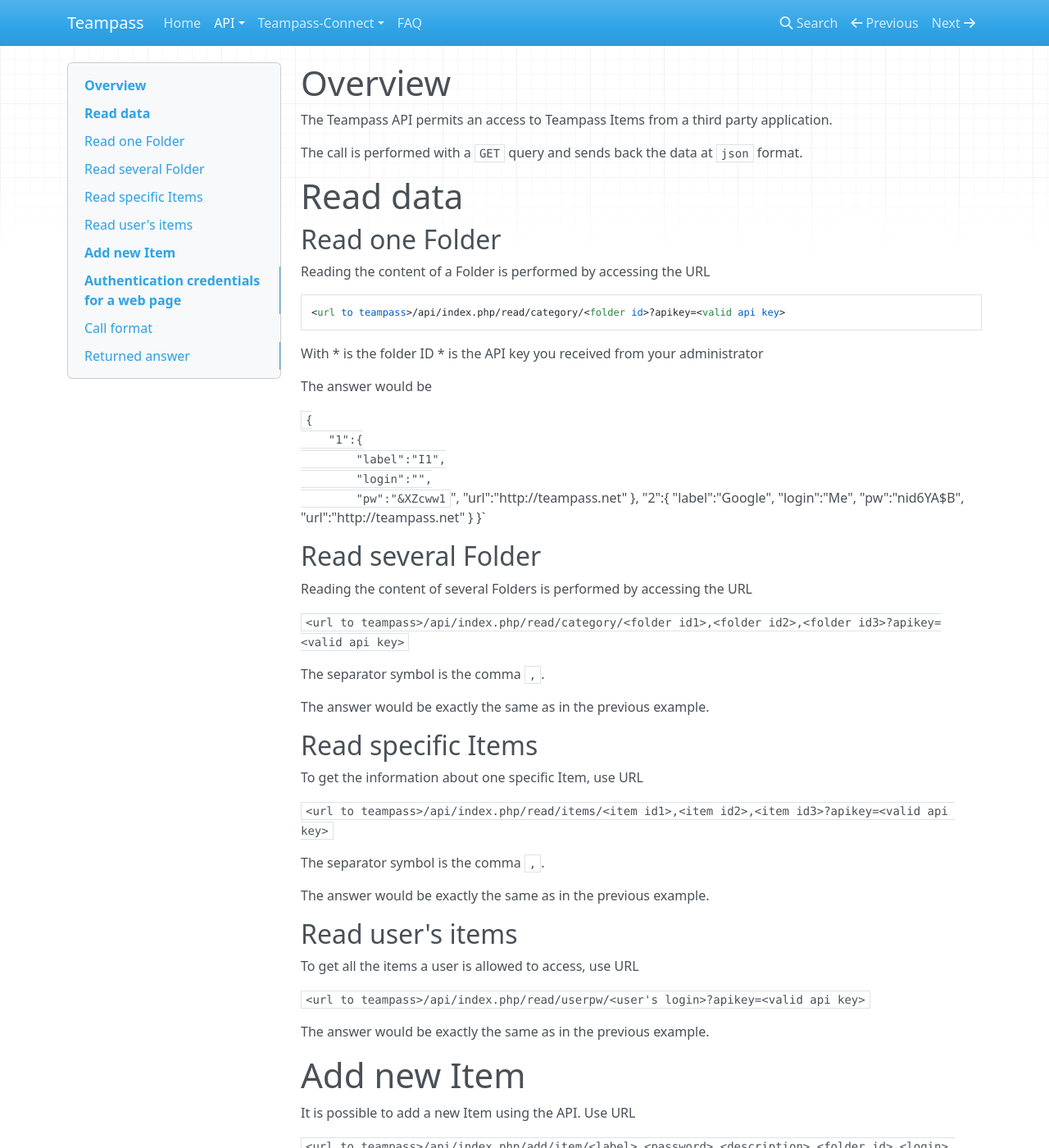
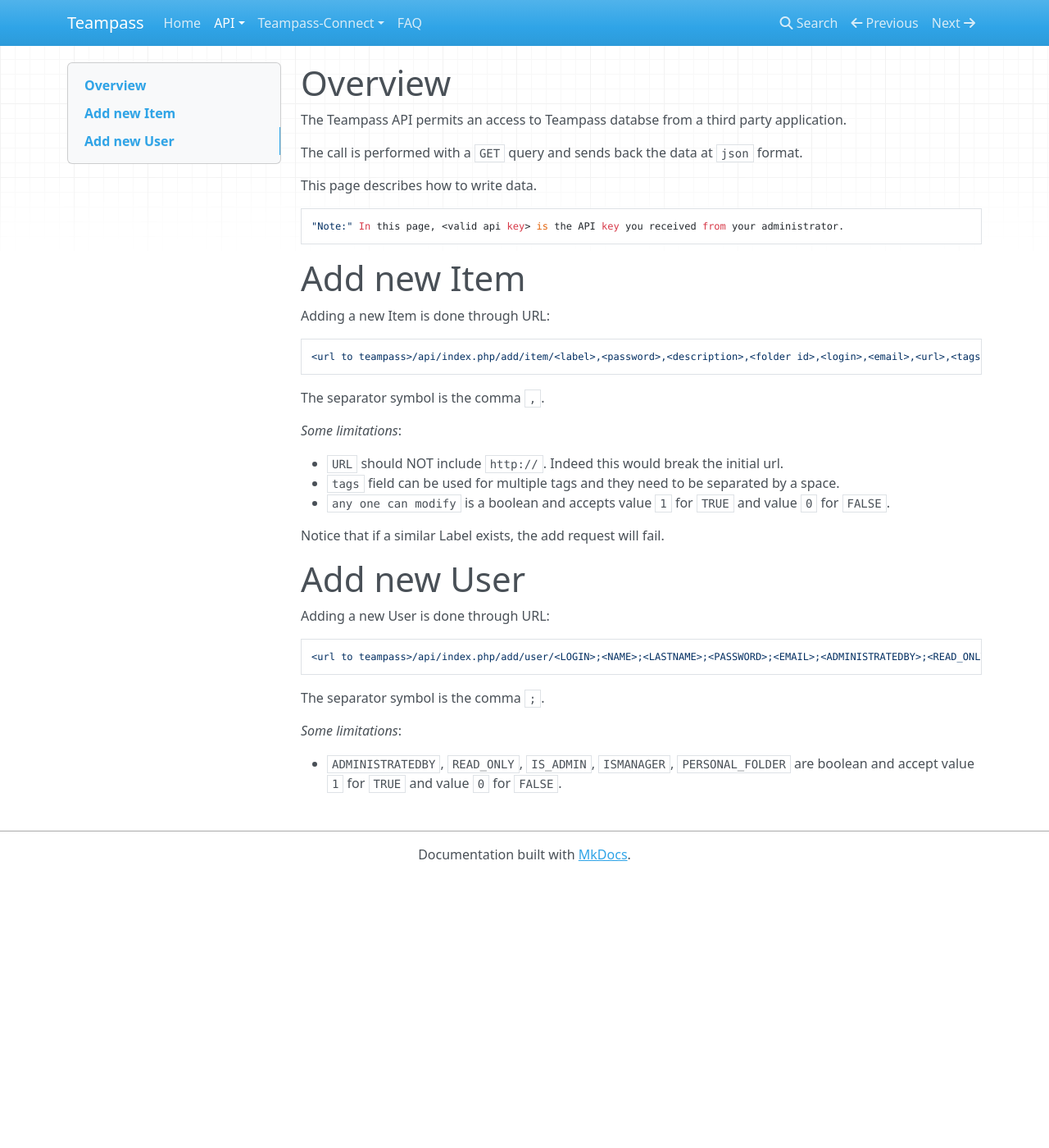
Before and after one commit to nilsteampassnet/teampass_doc, an MkDocs documentation site: the page built from docs/api/api-write.md, in a window 1280 px wide and 1400 px high. Shown: the whole window at 82% size. Built offline with MkDocs 1.6.1, drawn with Linux system fonts in a browser that asks for light colours; nearby versions of some CDN libraries; old or Windows-style settings are respelled for this version of MkDocs; some of the changed text lies outside the part shown.

Commit message:
Updated api-write.md

````diff
--- a/docs/api/api-write.md
+++ b/docs/api/api-write.md
@@ -1,71 +1,20 @@
 # Overview
 
-The Teampass API permits an access to Teampass Items from a third party application.
+The Teampass API permits an access to Teampass databse from a third party application.
 
 The call is performed with a `GET` query and sends back the data at `json` format.
 
-# Read data
+This page describes how to write data.
 
-## Read one Folder
-
-Reading the content of a Folder is performed by accessing the URL
-
-	<url to teampass>/api/index.php/read/category/<folder id>?apikey=<valid api key>
-
-With
-* <folder id> is the folder ID
-* <valid api key> is the API key you received from your administrator
-
-The answer would be
-
-`{
-	"1":{
-		"label":"I1",
-		"login":"",
-		"pw":"&XZcww1`",
-		"url":"http://teampass.net"
-	},
-	"2":{
-		"label":"Google",
-		"login":"Me",
-		"pw":"nid6YA$B",
-		"url":"http://teampass.net"
-	}
-}`
-
-## Read several Folder
-
-Reading the content of several Folders is performed by accessing the URL
-
-`<url to teampass>/api/index.php/read/category/<folder id1>,<folder id2>,<folder id3>?apikey=<valid api key>`
-
-The separator symbol is the comma ` , `.
-
-The answer would be exactly the same as in the previous example.
-
-## Read specific Items
-
-To get the information about one specific Item, use URL
-
-`<url to teampass>/api/index.php/read/items/<item id1>,<item id2>,<item id3>?apikey=<valid api key>`
-
-The separator symbol is the comma ` , `.
-
-The answer would be exactly the same as in the previous example.
-
-## Read user's items
-
-To get all the items a user is allowed to access, use URL
-
-`<url to teampass>/api/index.php/read/userpw/<user's login>?apikey=<valid api key>`
-
-The answer would be exactly the same as in the previous example.
+	"Note:" In this page, <valid api key> is the API key you received from your administrator.
 
 # Add new Item
 
-It is possible to add a new Item using the API. Use URL
+Adding a new Item is done through URL:
 
-`<url to teampass>/api/index.php/add/item/<label>,<password>,<description>,<folder id>,<login>,<email>,<url>,<tags>,<any one can modify>?apikey=<valid api key>`
+```yaml
+<url to teampass>/api/index.php/add/item/<label>,<password>,<description>,<folder id>,<login>,<email>,<url>,<tags>,<any one can modify>?apikey=<valid api key>
+```
 
 The separator symbol is the comma ` , `.
 
@@ -77,29 +26,15 @@ The separator symbol is the comma ` , `.
 
 Notice that if a similar Label exists, the add request will fail.
 
-# Authentication credentials for a web page
+# Add new User
 
-The API returns the `LOGIN` and `PASSWORD` based upon an `URL` sent in entry.
+Adding a new User is done through URL:
 
-## Call format
+```yaml
+<url to teampass>/api/index.php/add/user/<LOGIN>;<NAME>;<LASTNAME>;<PASSWORD>;<EMAIL>;<ADMINISTRATEDBY>;<READ_ONLY>;<ROLE1,ROLE2,...>;<IS_ADMIN>;<ISMANAGER>;<PERSONAL_FOLDER>?apikey=<VALID API KEY>
+```
+The separator symbol is the comma ` ; `.
 
-`<url to teampass>/api/index.php/auth/<PROTOCOL>/<URL>/<user login>/<user password>?apikey=<VALID API KEY>`
+*Some limitations*:
 
-With:
-
-* < PROTOCOL > : is the protocol used for the URL (example: http|https|ftp|...)
-* < URL > : is the URL without the protocol (example: http://www.teampass.net becomes www.teampass.net)
-* < user login > : user's login
-* < user password > : user clear password
-* < VALID API KEY > : api key for access validation
-
-```
-Example: https://127.0.0.1/teampass/api/index.php/auth/http/www.zadig-tge.adp.com/U1/test?apikey=chahthait5Aidood6johh6Avufieb6ohpaixain
-```
-
-## Returned answer
-
-The format sent back is JSON.
-If several entries exist for one URL then all possibilities will be sent back.
-
-Example: {"<item_id>":{"label":"<pass#1>","login":"<login#1>","pw":"<pwd#1>"},"<item_id>":{"label":"<pass#2>","login":"<login#2>","pw":"<pwd#2>"}}
+* `ADMINISTRATEDBY`, `READ_ONLY`, `IS_ADMIN`, `ISMANAGER`, `PERSONAL_FOLDER` are boolean and accept value `1` for `TRUE` and value `0` for `FALSE`.
````
